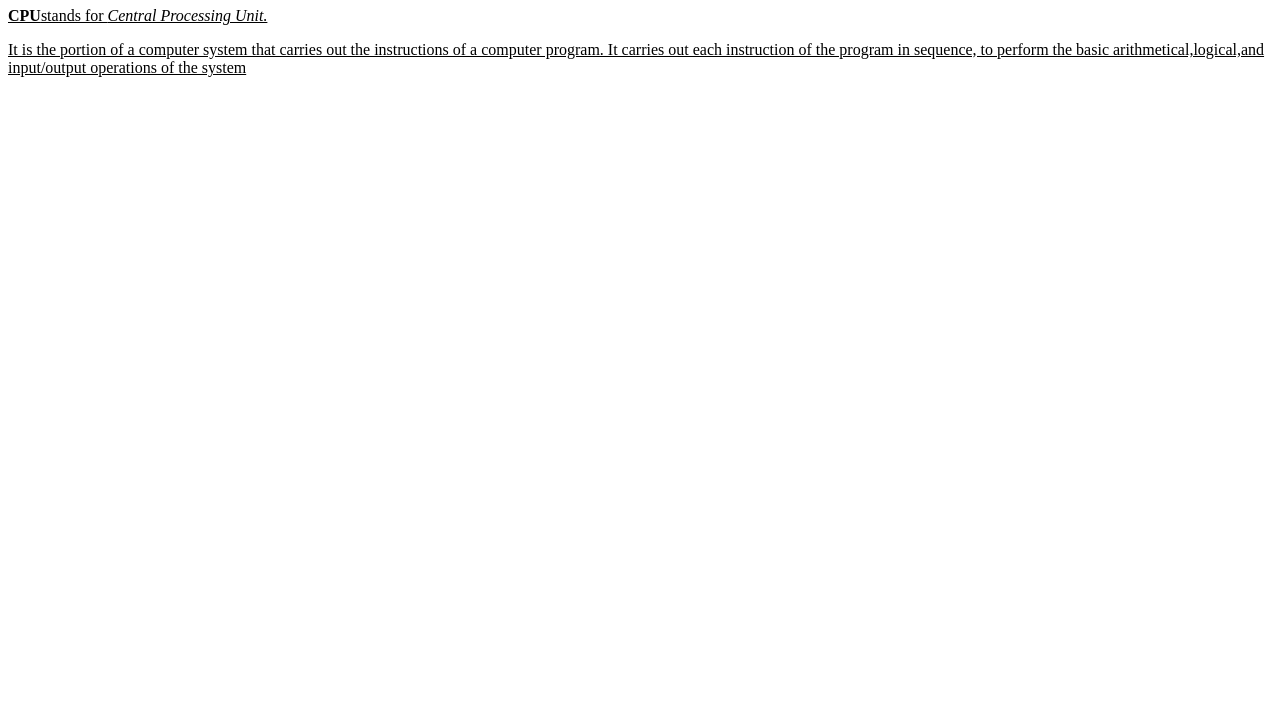
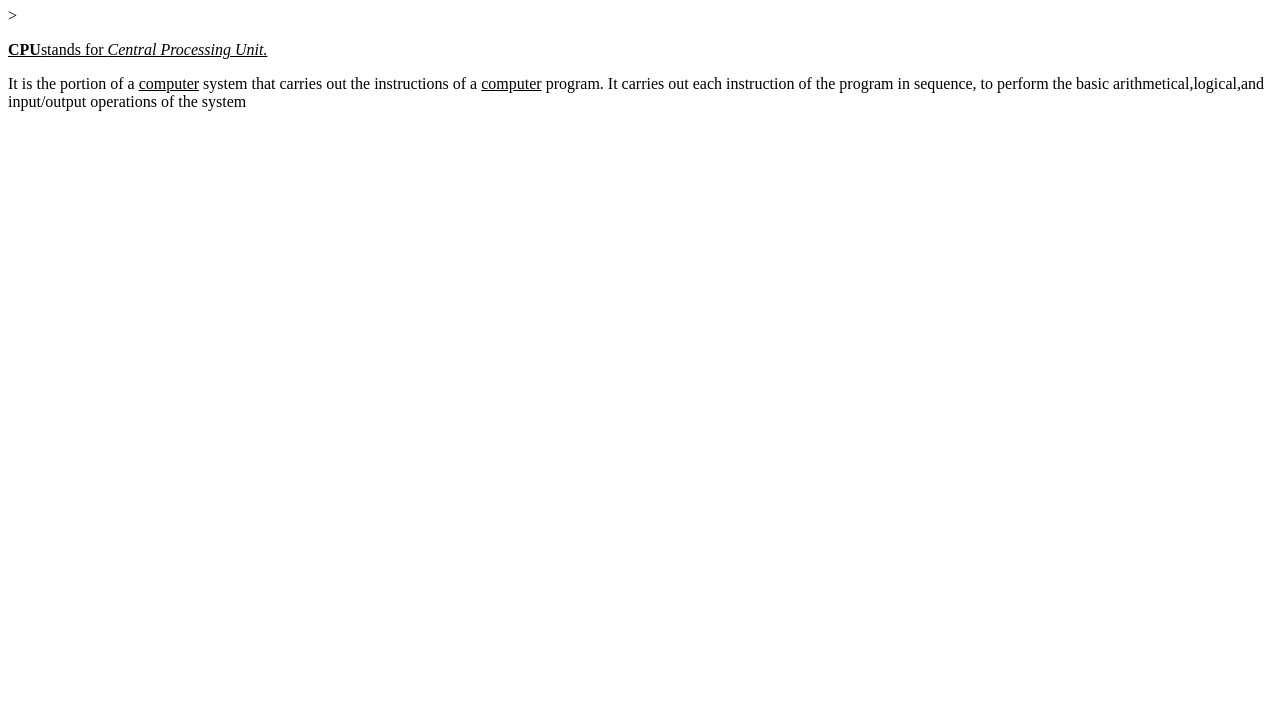
Before and after one commit to iamneo-production/afecffedabbbcecadaeccdfffebaeceaec, a website: page public/index.html in a window 1280 px wide. Shown: the part 73-800 px from the top of the page. Drawn offline with Linux system fonts and the light colour scheme.

Commit message:
Backup Commit

```diff
--- a/public/index.html
+++ b/public/index.html
@@ -1,18 +1,16 @@
 <!DOCTYPE html>
 <html lang="en">
-<head>
-    <meta charset="UTF-8">
-    <meta http-equiv="X-UA-Compatible" content="IE=edge">
-    <meta name="viewport" content="width=device-width, initial-scale=1.0">
+
+
     <title>CPU</title>
-    <head><h1>CPU</h1></head>
-    <p><b><u>CPU</b>stands for <i>Central Processing Unit.</i></i></p>
-        It is the portion of a computer system that carries
-        out the instructions of a computer program.
+    <head><h1>CPU</h1><h3></h3>></head>
+    <p><b><u>CPU</b>stands for <i>Central Processing Unit.</i></u></p>
+        It is the portion of a <u>computer</u> system that carries
+        out the instructions of a <u>computer</u> program.
         It carries out each instruction of the program in sequence,
         to perform the basic arithmetical,logical,and input/output operations of the system </p>
     <link rel="stylesheet" href="style.css" />
-</head>
+
 <body>
 </body>
 </html>
```
